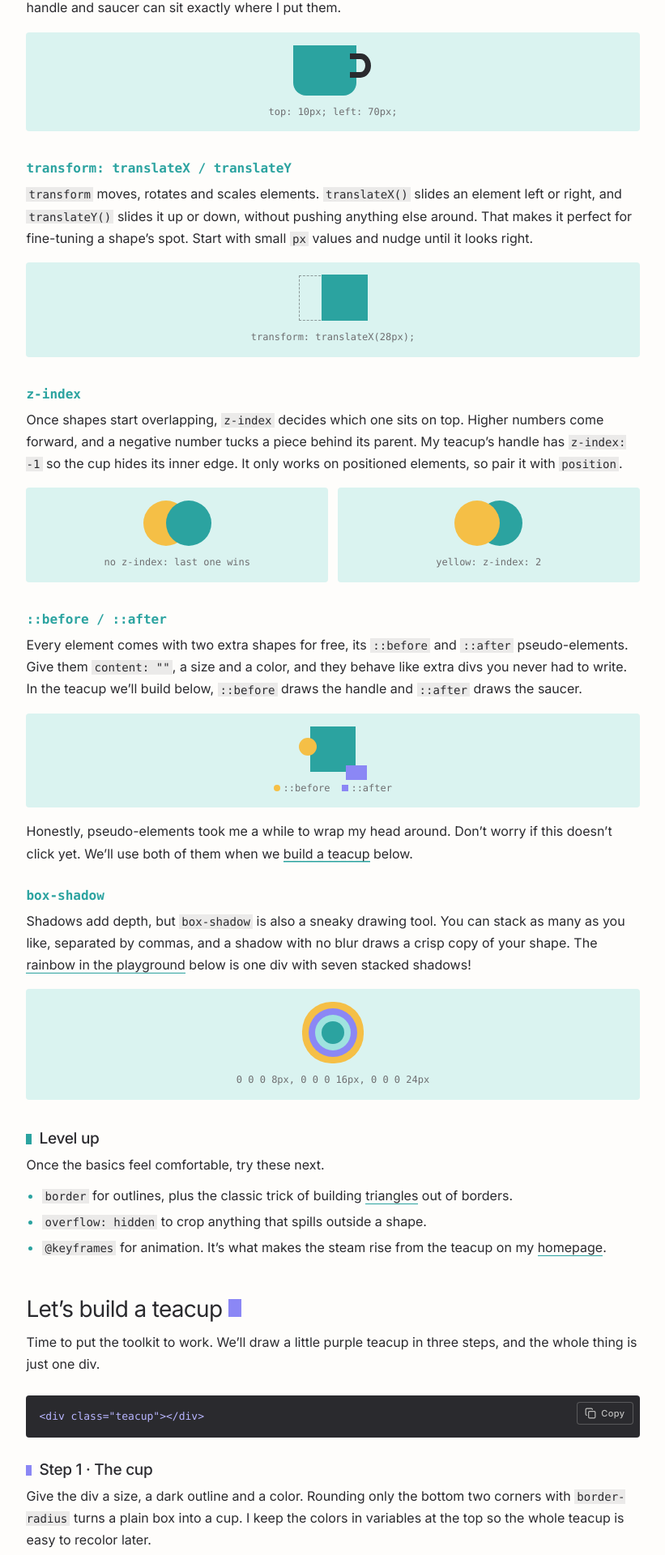
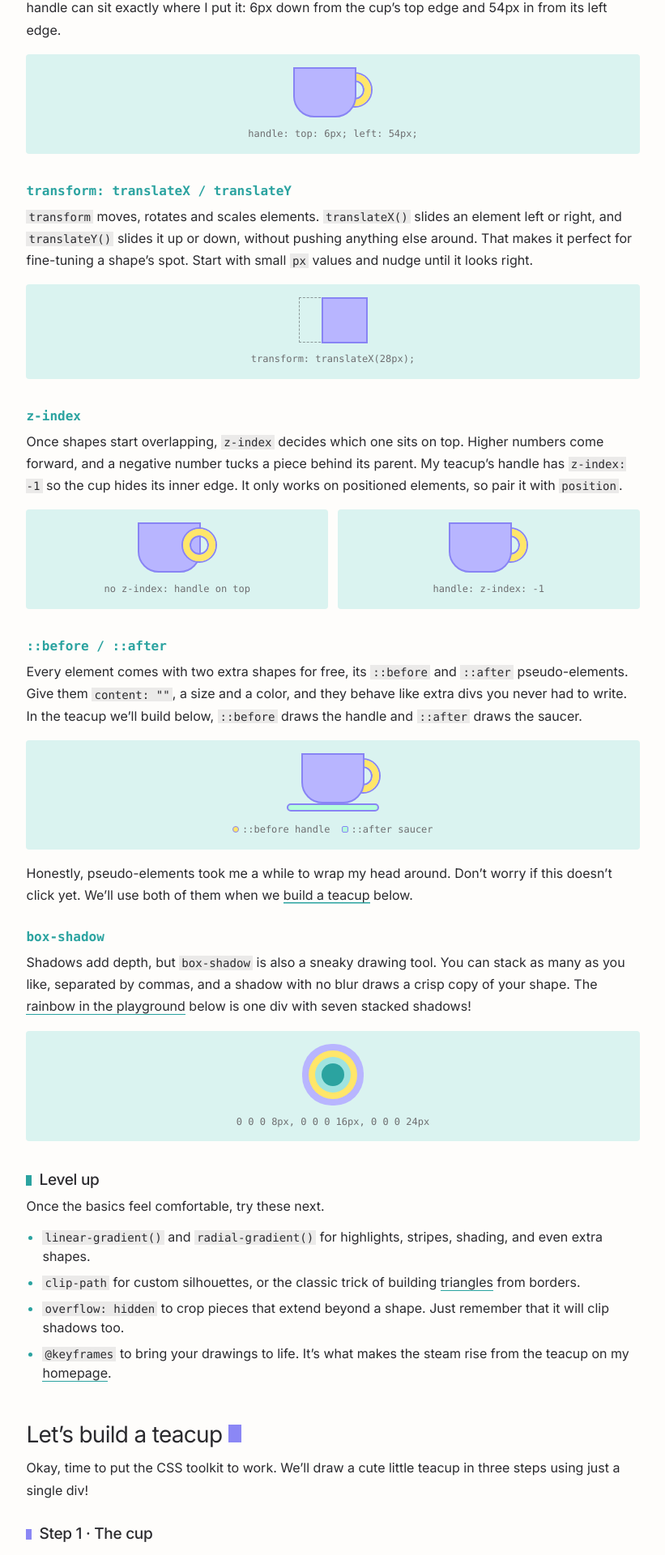
Before and after one commit to AnniePawl/annapawl.com-v2, a Next.js app: page /drawing-with-code in a window 1280 px wide. Shown: the part 3318-5238 px from the top of the page at 81% size, without its empty margins (412-1233 px from the left). Built offline with nearby package versions, Linux system fonts and the light colour scheme.

Commit message:
feat(drawing-with-code): final audit of blog post. copy, demo strip, and playground edits

```diff
--- a/src/app/(landing)/_components/LandingIndex.tsx
+++ b/src/app/(landing)/_components/LandingIndex.tsx
@@ -35,7 +35,7 @@ const CREATIVE_CODING: GroupItem[] = [
   {
     href: "/drawing-with-code",
     title: "Drawing with Code",
-    description: "An intro to CSS art",
+    description: "An intro to CSS art with a live code playground",
     accent: "var(--red-bold)",
   },
   {
--- a/src/app/(landing)/_components/css-items/writing/pens.css
+++ b/src/app/(landing)/_components/css-items/writing/pens.css
@@ -22,7 +22,7 @@
   --pen-cap-light: color-mix(in srgb, var(--charcoal) 40%, var(--cream));
 
   /* Pencils */
-  --pencil-eraser: var(--red-bold);
+  --pencil-eraser: var(--cherry-bold);
   --pencil-eraser-light: var(--red-soft);
   --pencil-ferrule: var(--charcoal);
   --pencil-ferrule-light: color-mix(in srgb, var(--charcoal) 25%, var(--cream));
--- a/src/app/drawing-with-code/_components/Practice.tsx
+++ b/src/app/drawing-with-code/_components/Practice.tsx
@@ -26,11 +26,11 @@ const DEFAULT_CSS = `body {
   border-radius: 50%;
   background-color: var(--periwinkle-soft);
   box-shadow:
-    0 0 0 1.5em #B985EB,
+    0 0 0 1.5em #D7BAFF,
     0 0 0 3.5em #8B87F5,
     0 0 0 5.5em #67CAF8,
-    0 0 0 7.5em #D3F392,
-    0 0 0 9.5em #FFE669,
+    0 0 0 7.5em #B0D964,
+    0 0 0 9.5em #FFF89E,
     0 0 0 11.5em #ff9f4cff,
     0 0 0 13.5em #FF6358;
 }`;
--- a/src/app/drawing-with-code/_components/TeacupDemo.tsx
+++ b/src/app/drawing-with-code/_components/TeacupDemo.tsx
@@ -9,7 +9,7 @@ const STEPS = [TEACUP_CUP, TEACUP_HANDLE, TEACUP_SAUCER];
 export default function TeacupDemo({ step }: { step: 1 | 2 | 3 }) {
   const scope = `[data-teacup-step="${step}"]`;
   const css = [
-    // The site uses border-box; readers' pages default to content-box.
+    // Site uses border-box. Readers' pages default to content-box.
     `${scope} .teacup, ${scope} .teacup::before, ${scope} .teacup::after { box-sizing: content-box; }`,
     ...STEPS.slice(0, step),
   ]
--- a/src/app/drawing-with-code/_components/teacup.ts
+++ b/src/app/drawing-with-code/_components/teacup.ts
@@ -1,11 +1,11 @@
-// The teacup build-along's CSS, one string per step. The post shows
+// The teacup build-along's CSS. The post shows
 // these in its code blocks, and TeacupDemo draws from the same strings,
 // so editing a value here updates both.
 
 export const TEACUP_CUP = `.teacup {
   --cup: #B8B5FF;
-  --cup-dark: #8B87F5;
-  --saucer: #D7BAFF;
+  --handle: #FFE669;
+  --saucer: #B5FFDB;
   --outline: #8884f4ff;
 
   position: relative;
@@ -24,7 +24,7 @@ export const TEACUP_HANDLE = `.teacup::before {
   z-index: -1;
   width: 40px;
   height: 40px;
-  border: 10px solid var(--cup);
+  border: 10px solid var(--handle);
   border-radius: 50%;
   box-shadow:
     0 0 0 3px var(--outline),
--- a/src/app/drawing-with-code/drawing-with-code.css
+++ b/src/app/drawing-with-code/drawing-with-code.css
@@ -72,7 +72,6 @@
   min-height: 13rem;
   place-items: center;
   padding: var(--space-5);
-  /* border: 1px solid var(--border-subtle); */
   border-radius: var(--radius-lg);
   background: var(--bg-default);
 }
@@ -98,7 +97,6 @@
     grid-template-columns: minmax(13rem, 0.75fr) minmax(0, 1.5fr);
   }
 
-  /* Code block hugs its code, centered beside the demo */
   .dwc-circle-example {
     align-items: center;
   }
@@ -172,11 +170,11 @@
   width: 100%;
   height: 255px;
   border: none;
-  border-top: 2px solid var(--marigold-bold);
+  border-top: 2px solid var(--lemon-bold);
   background: var(--bg-default);
 }
 /* ---- Toolkit demo strips (DemoStrip.tsx) ----
-   Small live drawings under toolkit entries, in the section's colors. */
+   Small illstrations under toolkit entries, in the section's colors. */
 .dwc-demo-strip {
   display: grid;
   grid-auto-flow: column;
@@ -185,9 +183,6 @@
   margin-top: var(--space-4);
 }
 
-/* A tile block reads heavier than a line of text, so it gets more room
-   before the next sub-section heading. This margin collapses with that
-   subsection's own 28px top margin, so it sets the total gap: 36px. */
 .dwc-demo-strip:last-child {
   margin-bottom: 2.25rem;
 }
@@ -223,11 +218,19 @@
 }
 
 
-/* Shapes */
+/* Shape/ Teacup Examples */
+.dwc-demo-shape,
+.dwc-demo-move,
+.dwc-demo-zcup {
+  --cup: #B8B5FF;
+  --outline: #8884f4;
+}
+
 .dwc-demo-shape {
   width: 3.5rem;
   height: 3.5rem;
-  background: var(--post-section-tone);
+  border: 2px solid var(--outline);
+  background: var(--cup);
 }
 
 .dwc-demo-shape--cup {
@@ -238,28 +241,7 @@
   border-radius: 50%;
 }
 
-/* position: a cup with an absolutely placed handle */
-.dwc-demo-cup {
-  position: relative;
-  width: 4.875rem;
-  height: 3.875rem;
-  margin-right: 1.25rem;
-  border-radius: 0 0 16px 16px;
-  background: var(--post-section-tone);
-}
-
-.dwc-demo-cup__handle {
-  position: absolute;
-  top: 10px;
-  left: 70px;
-  width: 26px;
-  height: 30px;
-  border: 7px solid var(--charcoal);
-  border-left: 0;
-  border-radius: 0 50% 50% 0;
-}
-
-/* transform: a ghost where it started, the shape where it moved */
+/* transform example. ghost outline where it started, the shape where it moved */
 .dwc-demo-move {
   position: relative;
   width: 3.5rem;
@@ -272,68 +254,61 @@
   content: "";
   position: absolute;
   inset: -1.5px;
-  background: var(--post-section-tone);
+  border: 2px solid var(--outline);
+  background: var(--cup);
   transform: translateX(28px);
 }
 
-/* z-index: two overlapping circles */
-.dwc-demo-stack {
-  position: relative;
-  width: 5.25rem;
-  height: 3.5rem;
+/* Mini teacup demo example*/
+.dwc-demo-zcup {
+  --handle: var(--lemon-bold);
+  isolation: isolate;
+  padding-right: 1.25rem;
 }
 
-.dwc-demo-stack i {
-  position: absolute;
-  top: 0;
-  width: 3.5rem;
-  height: 3.5rem;
-  border-radius: 50%;
+.dwc-demo-zcup__cup {
+  position: relative;
+  width: 4.875rem;
+  height: 3.875rem;
+  border: 2px solid var(--outline);
+  border-radius: 0 0 26px 26px;
+  background: var(--cup);
 }
 
-.dwc-demo-stack i:first-child {
-  left: 0;
-  background: var(--marigold-bold);
+.dwc-demo-zcup__cup::before {
+  content: "";
+  position: absolute;
+  top: 6px;
+  left: 54px;
+  width: 40px;
+  height: 40px;
+  border: 8px solid var(--handle);
+  border-radius: 50%;
+  box-shadow:
+    0 0 0 2px var(--outline),
+    inset 0 0 0 2px var(--outline);
 }
 
-.dwc-demo-stack i:last-child {
-  right: 0;
-  background: var(--post-section-tone);
+.dwc-demo-zcup--tucked .dwc-demo-zcup__cup::before {
+  z-index: -1;
 }
 
-.dwc-demo-stack--front i:first-child {
-  z-index: 2;
+
+.dwc-demo-zcup--saucer {
+  --saucer: var(--mint-soft);
+  padding: 0 1.25rem 0.75rem;
 }
 
-/* ::before / ::after: one div, two extra shapes */
-.dwc-demo-pseudo {
-  position: relative;
-  width: 3.5rem;
-  height: 3.5rem;
-  background: var(--post-section-tone);
-}
-
-.dwc-demo-pseudo::before,
-.dwc-demo-pseudo::after {
+.dwc-demo-zcup--saucer .dwc-demo-zcup__cup::after {
   content: "";
   position: absolute;
-}
-
-.dwc-demo-pseudo::before {
-  top: 14px;
-  left: -14px;
-  width: 22px;
-  height: 22px;
-  border-radius: 50%;
-  background: var(--marigold-bold);
-}
-
-.dwc-demo-pseudo::after {
-  right: -14px;
-  bottom: -10px;
-  width: 26px;
-  height: 18px;
-  background: var(--iris-bold);
+  bottom: -12px;
+  left: -20px;
+  width: calc(100% + 40px);
+  height: 10px;
+  border: 2px solid var(--outline);
+  border-radius: 10px;
+  background: var(--saucer);
 }
 
 .dwc-demo-key {
@@ -344,10 +319,14 @@
   vertical-align: baseline;
 }
 
-.dwc-demo-key--before { background: var(--marigold-bold); border-radius: 50%; }
-.dwc-demo-key--after { background: var(--iris-bold); }
+.dwc-demo-key--before,
+.dwc-demo-key--after {
+  border: 1px solid #8884f4;
+}
 
-/* box-shadow: stacked, blur-free rings */
+.dwc-demo-key--before { background: var(--lemon-bold); border-radius: 50%; }
+.dwc-demo-key--after { background: var(--mint-soft); border-radius: 2px; }
+
 .dwc-demo-rings {
   width: 1.75rem;
   height: 1.75rem;
@@ -356,8 +335,8 @@
   background: var(--post-section-tone);
   box-shadow:
     0 0 0 8px var(--post-section-tone-soft),
-    0 0 0 16px var(--iris-bold),
-    0 0 0 24px var(--marigold-bold);
+    0 0 0 16px var(--lemon-bold),
+    0 0 0 24px var(--iris-soft);
 }
 
 @media (max-width: 480px) {
@@ -366,10 +345,10 @@
   }
 }
 
-/* ---- Teacup build-along ----
+/* ---- Teacup build-along stuff ----
    The teacup itself is drawn by TeacupDemo from the CSS in teacup.ts. */
 .dwc-demo-stage--teacup {
-  isolation: isolate; /* keeps the handle's z-index: -1 above the tile */
+  isolation: isolate;
   min-height: 9.5rem;
   min-width: 13rem;
 }
--- a/src/app/drawing-with-code/page.tsx
+++ b/src/app/drawing-with-code/page.tsx
@@ -15,6 +15,12 @@ import Practice from "./_components/Practice";
 import "./drawing-with-code.css";
 import TextLink from "../../components/ui/TextLink";
 
+const OUTLINE_EVERYTHING = `*,
+*::before,
+*::after {
+  outline: 1px solid red;
+}`;
+
 export default function DrawingWithCodePage() {
   return (
     <main className="dwc-page">
@@ -31,11 +37,11 @@ export default function DrawingWithCodePage() {
         utilityStart={
           <HomeLogo
             colors={{
-              northeast: "var(--sky-bold)",
+              northeast: "var(--blue-bold)",
               southeast: "var(--red-bold)",
               southwest: "var(--red-bold)",
               northwest: "var(--red-bold)",
-              hoverAccent: "var(--iris-bold)",
+              hoverAccent: "var(--red-bold)",
             }}
             size="1.75rem"
           />
@@ -291,16 +297,17 @@ export default function DrawingWithCodePage() {
               <code>left</code>, <code>right</code> and <code>bottom</code> to
               place the piece relative to its parent&rsquo;s edges. The teacup
               we&rsquo;ll build below works this way. The cup is{" "}
-              <code>relative</code>, so its handle and saucer can sit exactly
-              where I put them.
+              <code>relative</code>, so its handle can sit exactly where I put
+              it: 6px down from the cup&rsquo;s top edge and 54px in from its
+              left edge.
             </p>
             <DemoStrip>
               <DemoTile
                 label="A cup with a handle placed on its right side"
-                caption="top: 10px; left: 70px;"
+                caption="handle: top: 6px; left: 54px;"
               >
-                <div className="dwc-demo-cup">
-                  <div className="dwc-demo-cup__handle" />
+                <div className="dwc-demo-zcup dwc-demo-zcup--tucked">
+                  <div className="dwc-demo-zcup__cup" />
                 </div>
               </DemoTile>
             </DemoStrip>
@@ -336,21 +343,19 @@ export default function DrawingWithCodePage() {
             </p>
             <DemoStrip>
               <DemoTile
-                label="Two overlapping circles, the teal one in front"
-                caption="no z-index: last one wins"
+                label="A teacup whose ring-shaped handle is drawn over the cup, so the handle's inner edge shows across the cup's side"
+                caption="no z-index: handle on top"
               >
-                <div className="dwc-demo-stack">
-                  <i />
-                  <i />
+                <div className="dwc-demo-zcup">
+                  <div className="dwc-demo-zcup__cup" />
                 </div>
               </DemoTile>
               <DemoTile
-                label="The same circles, the yellow one brought to the front"
-                caption="yellow: z-index: 2"
+                label="The same teacup with the handle tucked behind the cup, so only the outer curve of the handle shows"
+                caption="handle: z-index: -1"
               >
-                <div className="dwc-demo-stack dwc-demo-stack--front">
-                  <i />
-                  <i />
+                <div className="dwc-demo-zcup dwc-demo-zcup--tucked">
+                  <div className="dwc-demo-zcup__cup" />
                 </div>
               </DemoTile>
             </DemoStrip>
@@ -367,17 +372,19 @@ export default function DrawingWithCodePage() {
             </p>
             <DemoStrip>
               <DemoTile
-                label="One teal square with a yellow circle and a purple rectangle drawn by its pseudo-elements"
+                label="A teacup drawn from one div: its ::before pseudo-element draws the ring handle and its ::after draws the saucer"
                 caption={
                   <>
                     <i className="dwc-demo-key dwc-demo-key--before" />
-                    ::before{"\u00a0\u00a0"}
+                    ::before handle{"\u00a0\u00a0"}
                     <i className="dwc-demo-key dwc-demo-key--after" />
-                    ::after
+                    ::after saucer
                   </>
                 }
               >
-                <div className="dwc-demo-pseudo" />
+                <div className="dwc-demo-zcup dwc-demo-zcup--tucked dwc-demo-zcup--saucer">
+                  <div className="dwc-demo-zcup__cup" />
+                </div>
               </DemoTile>
             </DemoStrip>
             <p>
@@ -412,18 +419,23 @@ export default function DrawingWithCodePage() {
             <p>Once the basics feel comfortable, try these next.</p>
             <ul className="dwc-list">
               <li>
-                <code>border</code> for outlines, plus the classic trick of
-                building{" "}
-                <TextLink href="/css-shapes#triangle">triangles</TextLink>{" "}
-                out of borders.
+                <code>linear-gradient()</code> and{" "}
+                <code>radial-gradient()</code> for highlights, stripes,
+                shading, and even extra shapes.
               </li>
               <li>
-                <code>overflow: hidden</code> to crop anything that spills
-                outside a shape.
+                <code>clip-path</code> for custom silhouettes, or the classic
+                trick of building{" "}
+                <TextLink href="/css-shapes#triangle">triangles</TextLink>{" "}
+                from borders.
               </li>
               <li>
-                <code>@keyframes</code> for animation. It&rsquo;s what makes the
-                steam rise from the teacup on my{" "}
+                <code>overflow: hidden</code> to crop pieces that extend beyond
+                a shape. Just remember that it will clip shadows too.
+              </li>
+              <li>
+                <code>@keyframes</code> to bring your drawings to life.
+                It&rsquo;s what makes the steam rise from the teacup on my{" "}
                 <TextLink href="/">homepage</TextLink>.
               </li>
             </ul>
@@ -432,17 +444,16 @@ export default function DrawingWithCodePage() {
 
         <PostSection id="lets-build-a-teacup" title="Let’s build a teacup">
           <p>
-            Time to put the toolkit to work. We&rsquo;ll draw a little purple
-            teacup in three steps, and the whole thing is just one div.
+            Okay, time to put the CSS toolkit to work. We’ll draw a cute little teacup in three steps using just a single div!
           </p>
-          <CodeBlock code={`<div class="teacup"></div>`} />
 
           <PostSubsection title="Step 1 · The cup">
+            <CodeBlock code={`<div class="teacup"></div>`} />
             <p>
-              Give the div a size, a dark outline and a color. Rounding only
+              Give the div a size, a dark outline and a background color. Rounding only
               the bottom two corners with <code>border-radius</code> turns a
               plain box into a cup. I keep the colors in variables at the top
-              so the whole teacup is easy to recolor later.
+              of my CSS file so the whole teacup is easy to recolor later.
             </p>
             <DemoStrip>
               <DemoTile label="A purple cup shape with a dark outline" caption=".teacup">
@@ -454,12 +465,14 @@ export default function DrawingWithCodePage() {
 
           <PostSubsection title="Step 2 · The handle">
             <p>
-              The handle is the cup&rsquo;s <code>::before</code>. A thick
-              border with <code>border-radius: 50%</code> makes a ring, and{" "}
-              <code>position: absolute</code> places it on the right side.{" "}
-              <code>z-index: -1</code> tucks it behind the cup so only the
-              outer half shows. The two box-shadows draw its outline, one
-              outside the ring and one inside.
+              The cup&rsquo;s <code>::before</code> pseudo-element draws the
+              handle. It starts as a circle, and a thick yellow border turns it
+              into a ring. Absolute positioning moves the ring to the
+              cup&rsquo;s right side, while <code>z-index: -1</code> places it
+              behind the cup. The cup then covers the ring&rsquo;s left side, so
+              you only see the outer curve. Two box shadows add the purple
+              outline: a regular shadow traces the outside edge, and an{" "}
+              <code>inset</code> shadow traces the inner edge.
             </p>
             <DemoStrip>
               <DemoTile label="The same cup with a ring-shaped handle on its right side" caption=".teacup::before">
@@ -497,7 +510,7 @@ export default function DrawingWithCodePage() {
           title="Tips from trial and error"
         >
           <p>
-            Get ready for some serious trial and error. Drawing with code takes <em>a lot</em> of patience. I’ve lost entire evenings to details smaller than my thumbnail... Stick with it! These habits made it hurt much less.
+            Get ready for some serious trial and error. Drawing with code takes <em>a lot</em> of patience. I’ve lost entire evenings to details smaller than my thumbnail... These tricks made it hurt much less.
           </p>
 
           <PostSubsection title="Sketch it first">
@@ -512,11 +525,15 @@ export default function DrawingWithCodePage() {
 
           <PostSubsection title="Outline everything">
             <p>
-              I&rsquo;d constantly lose track of where a shape actually was. Poof! Now
-              I add <code>{"* { outline: 1px solid red; }"}</code> while I build, and
-              every shape shows up. Use <code>outline</code> instead of{" "}
-              <code>border</code>, because an outline doesn&rsquo;t take up space and
-              won&rsquo;t shift anything around.
+              I&rsquo;d constantly lose track of where a shape actually was. Poof!
+              Now I add this to the top of my CSS file while I build so every element&rsquo;s box becomes
+              visible:
+            </p>
+            <CodeBlock code={OUTLINE_EVERYTHING} />
+            <p>
+              I use an <code>outline</code> instead of a <code>border</code> because
+              outlines don&rsquo;t take up space in the box model, so they show you
+              an element&rsquo;s boundaries without shifting the layout.
             </p>
           </PostSubsection>
 
@@ -524,7 +541,7 @@ export default function DrawingWithCodePage() {
             <p>
               Right-click your drawing in the browser, choose{" "}
               <strong>Inspect</strong>, and edit values right in the{" "}
-              <strong>Styles</strong> panel. You&rsquo;ll see shapes move as you
+              <strong>Styles</strong> panel. You&rsquo;ll see shapes adjust in real time as you
               type. Click a value like <code>180px</code> and press the arrow keys to
               nudge it by 1, or hold Shift to nudge by 10. Once it looks right, copy
               the value back into your CSS.
@@ -533,12 +550,12 @@ export default function DrawingWithCodePage() {
 
           <PostSubsection title="Keep your colors in variables">
             <p>
-              I change my mind about colors constantly, so I name each one once, like{" "}
-              <code>--handle: #F472B6;</code>, and use <code>var(--handle)</code>{" "}
-              everywhere it shows up. Swapping in a new palette means editing a few
-              lines in one spot instead of hunting through my whole stylesheet.
-              It&rsquo;s how I tried a dozen color combos on my homepage knick-knacks
-              without losing my mind.
+              I change my mind about colors constantly, so I define each one as a
+              custom property, like <code>--handle: #ffe669;</code>, and use{" "}
+              <code>var(--handle)</code> everywhere it appears. Swapping in a new
+              palette means changing a few lines in one place instead of hunting
+              through my whole stylesheet. It&rsquo;s how I tried a dozen color
+              combinations on my homepage knick-knacks without losing my mind.
             </p>
           </PostSubsection>
 
@@ -552,19 +569,14 @@ export default function DrawingWithCodePage() {
 
         <PostSection id="try-it-out" title="Try it out">
           <p>
-            Your turn! Change any value in the CSS below and watch the rainbow update as you type.
+            Your turn! Edit the HTML or CSS below and watch the preview update as you type. Play with the rainbow, paste in the teacup code, or clear everything and make something completely your own.
           </p>
           <Practice />
         </PostSection>
 
         <PostSection id="keep-going" title="Keep going">
           <p>
-            CSS art started as a little side project, and it ended up teaching me more about CSS than anything else I’ve built. Positioning, pseudo-elements, gradients and animation all clicked once I had something I actually wanted to make. It’s made me a better frontend engineer, and it’s still the most fun I have with code.
-          </p>
-          <p>
-            I hope you enjoy the challenge of bringing your designs to life
-            with HTML and CSS. Look out for more CSS art content and share your
-            creations with the frontend community on CodePen. Happy coding!
+            CSS art started as a little side project, but it ended up teaching me more about CSS than almost anything else I’ve built. Positioning, pseudo-elements, gradients, and animation all clicked once I had something I genuinely wanted to make. It’s made me a better frontend engineer, and it’s still some of the most fun I have with code. I’ll be sharing more CSS art experiments, and if you make something of your own, I’d love to see it on CodePen.
           </p>
 
           <PostSubsection title="Where to go next">
@@ -580,7 +592,7 @@ export default function DrawingWithCodePage() {
               </li>
               <li>
                 <TextLink href="https://cssbattle.dev">CSS Battle</TextLink>, daily
-                puzzles where you recreate a target image with CSS.
+                puzzles where you can practice recreating a target image with CSS.
               </li>
               <li>
                 <TextLink href="https://developer.mozilla.org/en-US/docs/Web/CSS">
```
Also changed, not shown: src/app/accordion/_components/anatomy/AccordionAnatomy.tsx (+15 -9 lines), src/app/accordion/page.tsx (+68 -45 lines).
